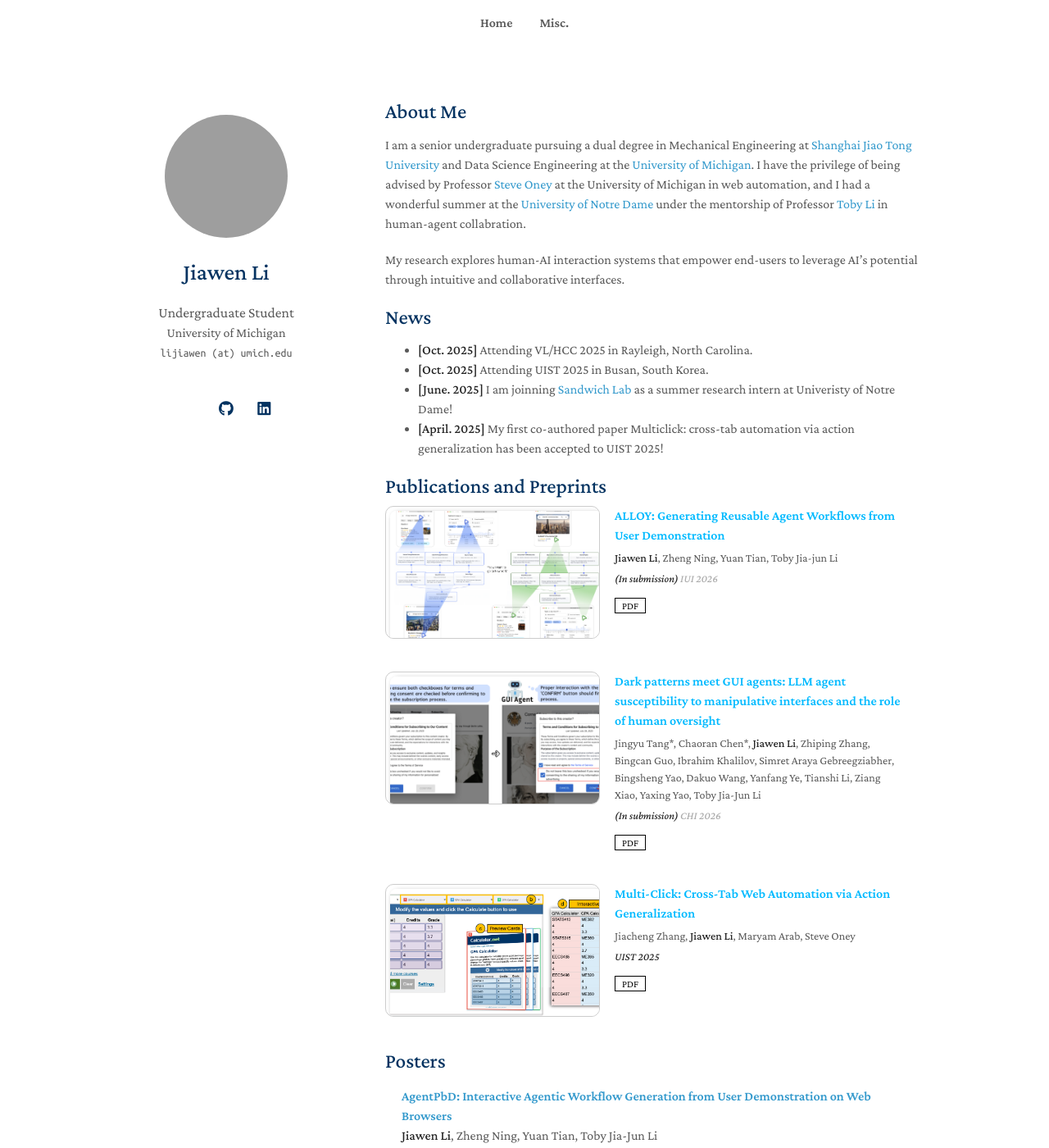
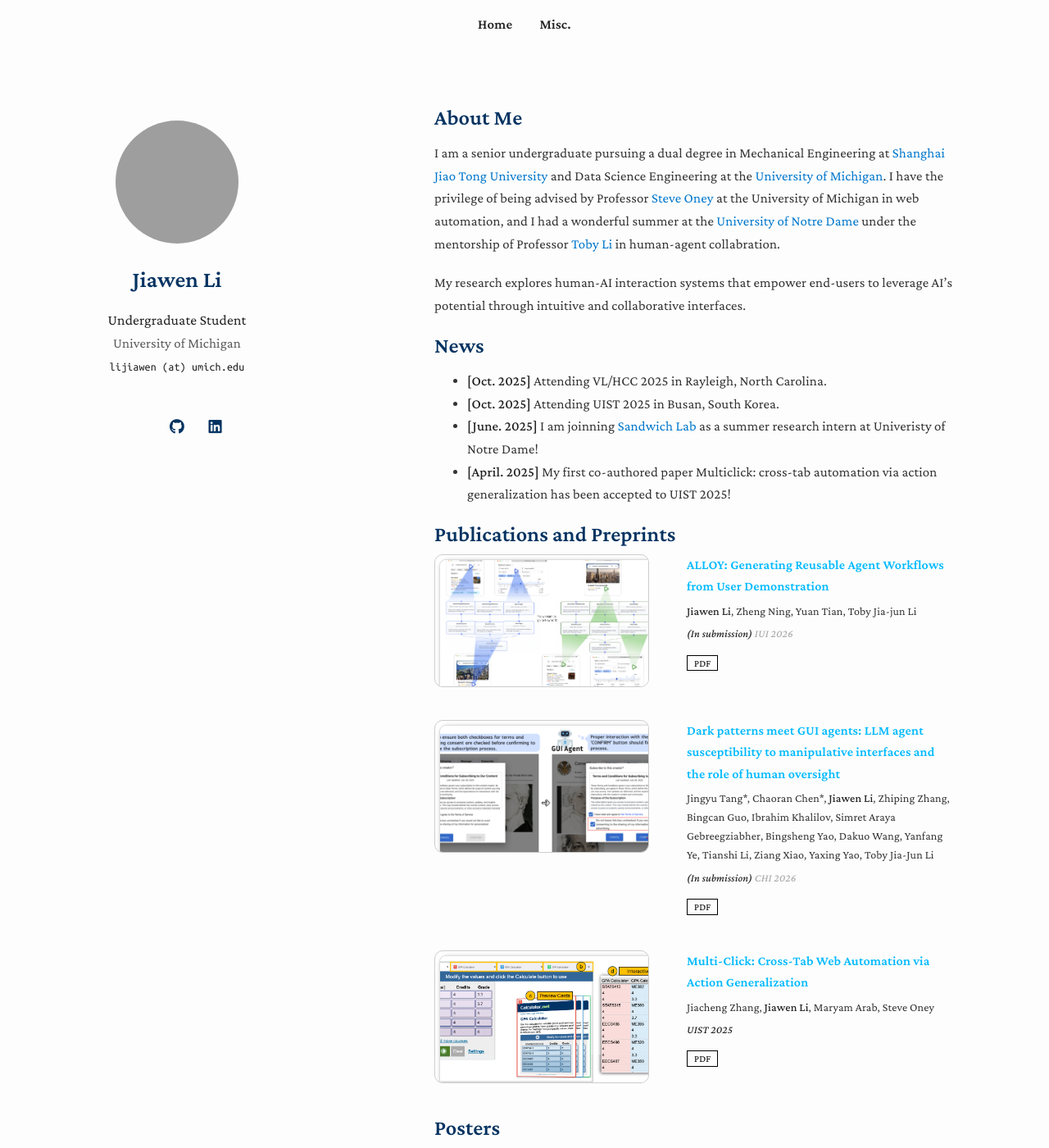
Before and after one commit to Jiawen-lee/JiawenLi, a Jekyll site: the page built from index.md, in a window 1280 px wide and 1400 px high. Shown: the whole window at 82% size. Built offline with Jekyll 4.4.1, drawn with Linux system fonts in a browser that asks for light colours; a style sheet for code colours, icons or effects is not loaded; our own code applies the rules of GitHub Pages for plain Markdown files; grey boxes are pictures that could not be loaded.

Commit message:
Update minimal-light.scss

```diff
--- a/_sass/minimal-light.scss
+++ b/_sass/minimal-light.scss
@@ -595,3 +595,94 @@ footer {
   display:none;
   font-family: monospace;
 }
+
+/* ===============================
+   ✨ Minimal Light-Wide Template Tweaks
+   =============================== */
+
+/* Make the whole layout breathe a bit more */
+body {
+  font-size: 1.05rem;             /* slightly larger text */
+  line-height: 1.65;              /* more relaxed line height */
+  letter-spacing: 0.01em;
+  background: #fdfdfd;            /* softer white background */
+  color: #222;
+}
+
+/* Wider main content area */
+.wrapper {
+  width: 1080px;                  /* previously 960px */
+  max-width: 92vw;                /* responsive width */
+}
+
+/* Publication row tweaks */
+.pub-row {
+  display: flex;
+  align-items: flex-start;
+  justify-content: flex-start;
+  gap: 28px;                      /* slightly more gap */
+  margin-bottom: 2.2rem;          /* more breathing space */
+}
+
+/* Publication image / teaser styling */
+.pub-row img {
+  border: 1px solid #ddd;
+  border-radius: 10px;
+  background: #fff;
+  width: 100%;
+  max-width: 380px;               /* balanced teaser size */
+  height: auto;
+  object-fit: cover;
+  box-shadow: 0 2px 6px rgba(0,0,0,0.06);
+  transition: transform 0.2s ease;
+}
+.pub-row img:hover {
+  transform: scale(1.03);         /* subtle zoom on hover */
+}
+
+/* Typography consistency */
+h1, h2, h3 {
+  font-weight: 600;
+  color: #043361;
+}
+
+p, li {
+  font-size: 1.05rem;
+  color: #333;
+}
+
+/* Make links stand out just a bit more */
+a {
+  color: #0077cc;
+  text-decoration: none;
+  transition: color 0.2s ease;
+}
+a:hover {
+  color: #004c99;
+  text-decoration: underline;
+}
+
+/* Dark mode adaptation */
+@media (prefers-color-scheme: dark) {
+  body {
+    background: #1f1f27;
+    color: #e2e3e7;
+  }
+
+  .wrapper {
+    width: 1080px;
+  }
+
+  .pub-row img {
+    border-color: #444;
+    background: #2a2a34;
+    box-shadow: 0 2px 8px rgba(0,0,0,0.4);
+  }
+
+  a {
+    color: #3eb7f0;
+  }
+  a:hover {
+    color: #7dd8ff;
+  }
+}
```
